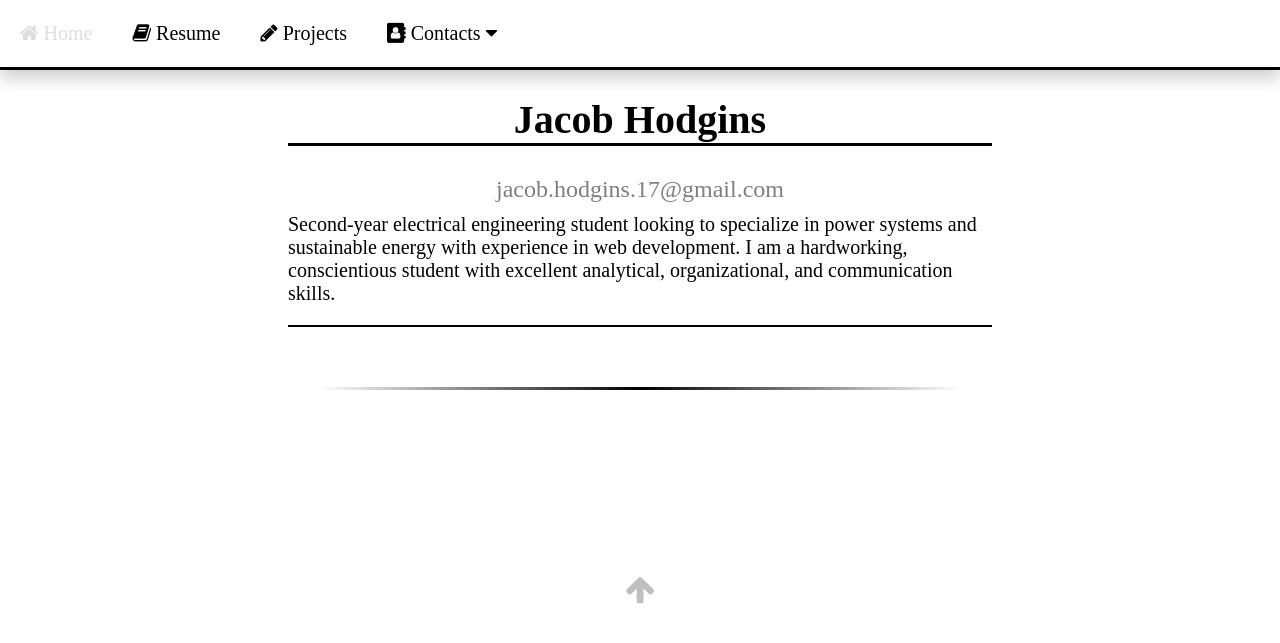
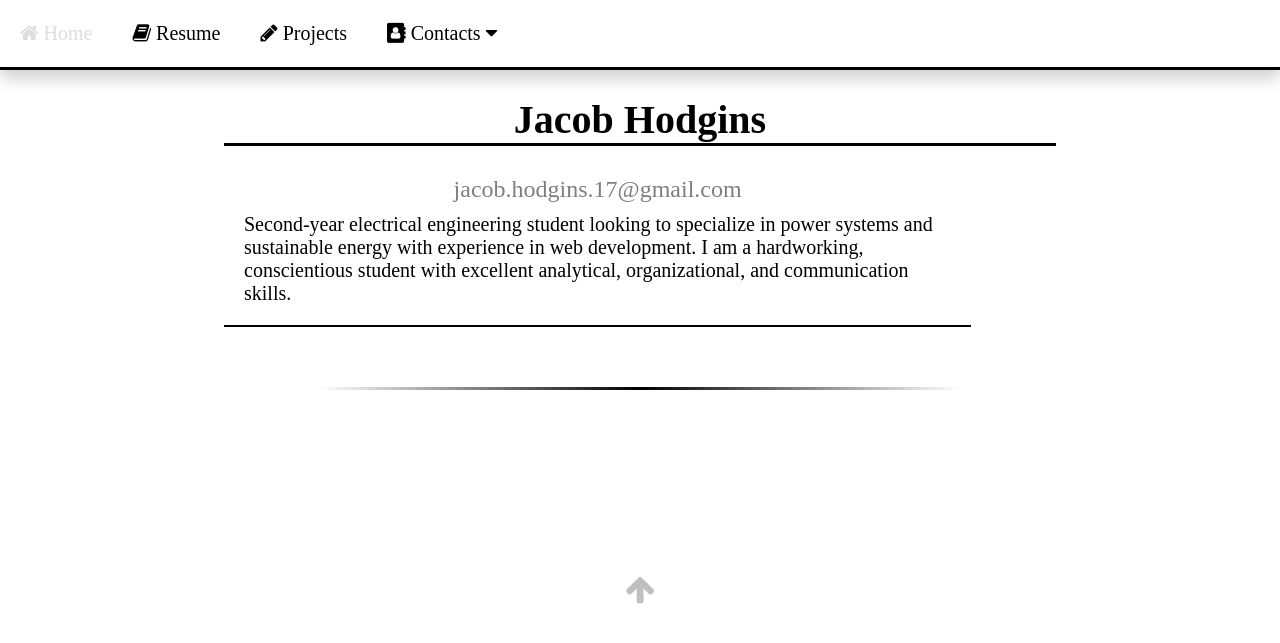
Before and after one commit to JacobHodgins/hodginsjacob, a Jekyll site: the page built from resume/index.html, in a window 1280 px wide. Shown: the top 643 px of the page. Built offline with Jekyll 4.4.1, drawn with Linux system fonts in a browser that asks for light colours.

Commit message:
Update main.css
+ adjust widths of container and resume content

```diff
--- a/css/main.css
+++ b/css/main.css
@@ -90,7 +90,7 @@ nav.navbar a:active {
 
 .container {
   margin: 60px auto;
-  width: 55%;
+  width: 65%;
 }
 
 .grid {
@@ -141,9 +141,10 @@ nav.navbar a:active {
 }
 
 .resume-content {
-  padding: 20px 0px;
+  padding: 20px;
   border-bottom-style: solid;
   border-width: 2px;
+  width: 85%;
 }
 
 .resume-content p {
```
